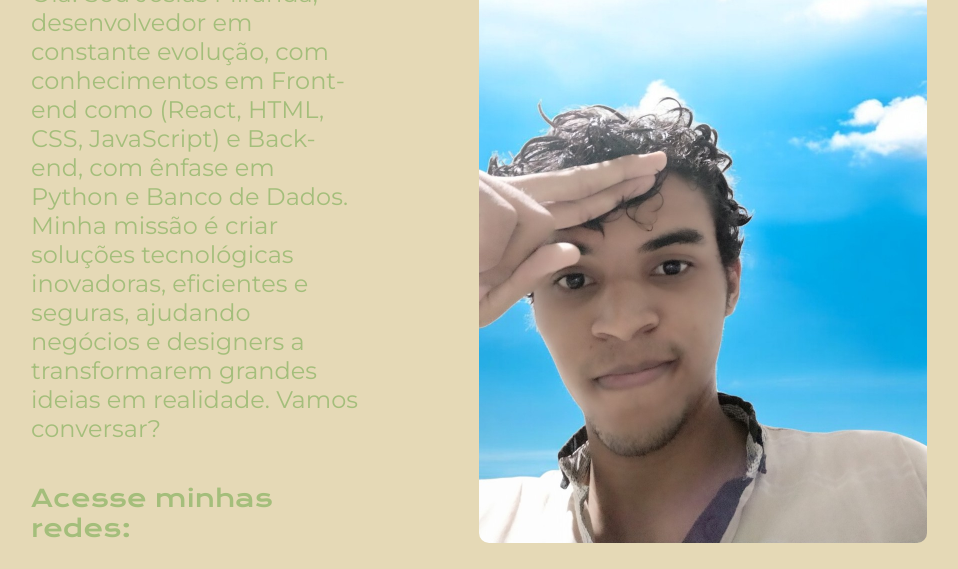
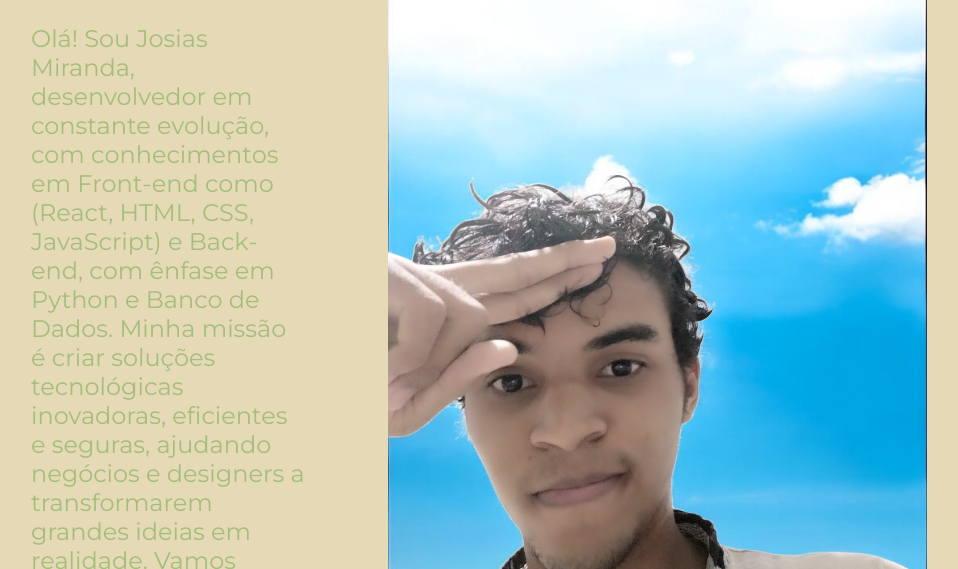
Before and after one commit to josiamiranda3/portifolio_josias, a plain HTML site: page index.html in a window 1280 px wide. Shown: the part 450-1019 px from the top of the page, without its empty margins (161-1119 px from the left). Drawn offline with nearby package versions, Linux system fonts and the light colour scheme.

Commit message:
Update style.css

```diff
--- a/styles/style.css
+++ b/styles/style.css
@@ -174,19 +174,20 @@ body {
 
 /* Estilo para a div que contém a imagem */
 .imagem {
-    width: 50vw;
-    height: 85vh;
-    padding-left: 35px;
+    width: 100%;
+    max-width: 600px;  /* Limita a largura máxima */
+    height: auto;      /* A altura se ajusta automaticamente */
     display: flex;
     align-items: center;
     justify-content: center;
+    padding-left: 0;
 }
 
 /* Estilo para a imagem dentro da div */
 .img {
-    width: 35vw;
-    height: 80vh;
-    object-fit: cover;
+    width: 100%;
+    height: auto;
+    object-fit: contain;  /* Ajusta a imagem sem cortar */
     border-radius: 10px;
 }
 
```
